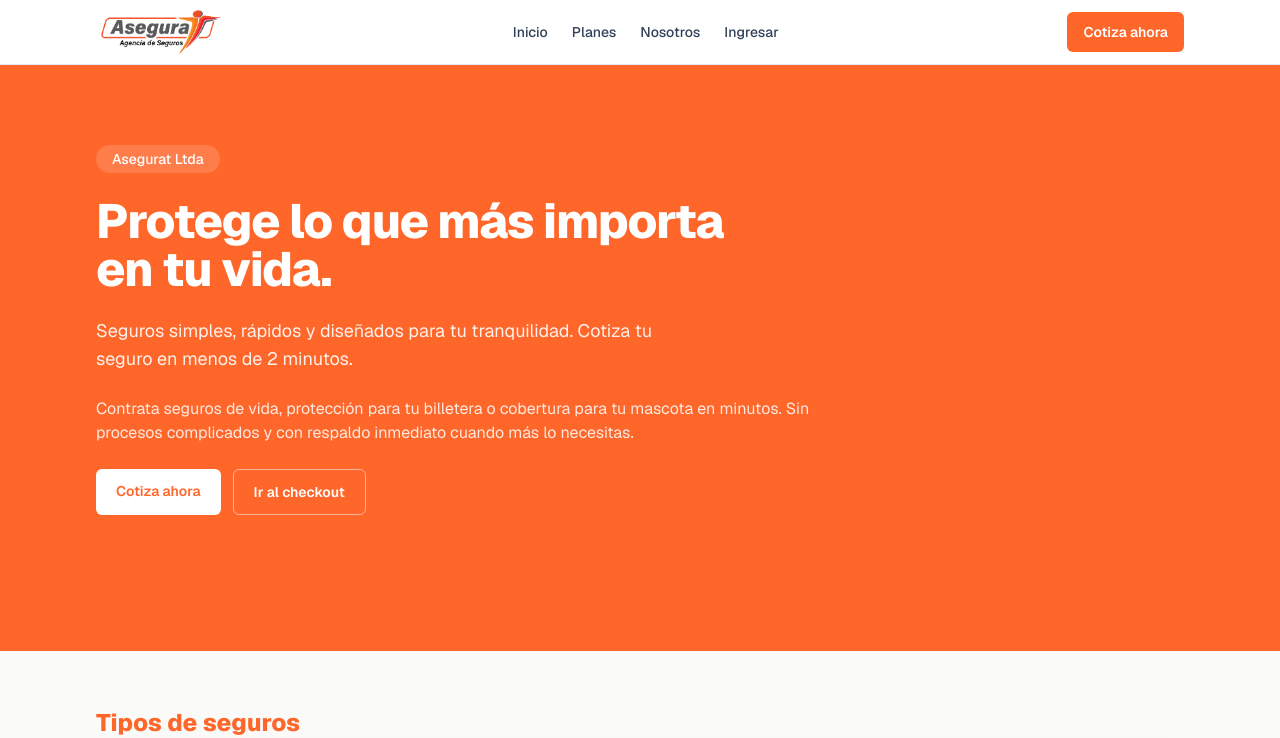
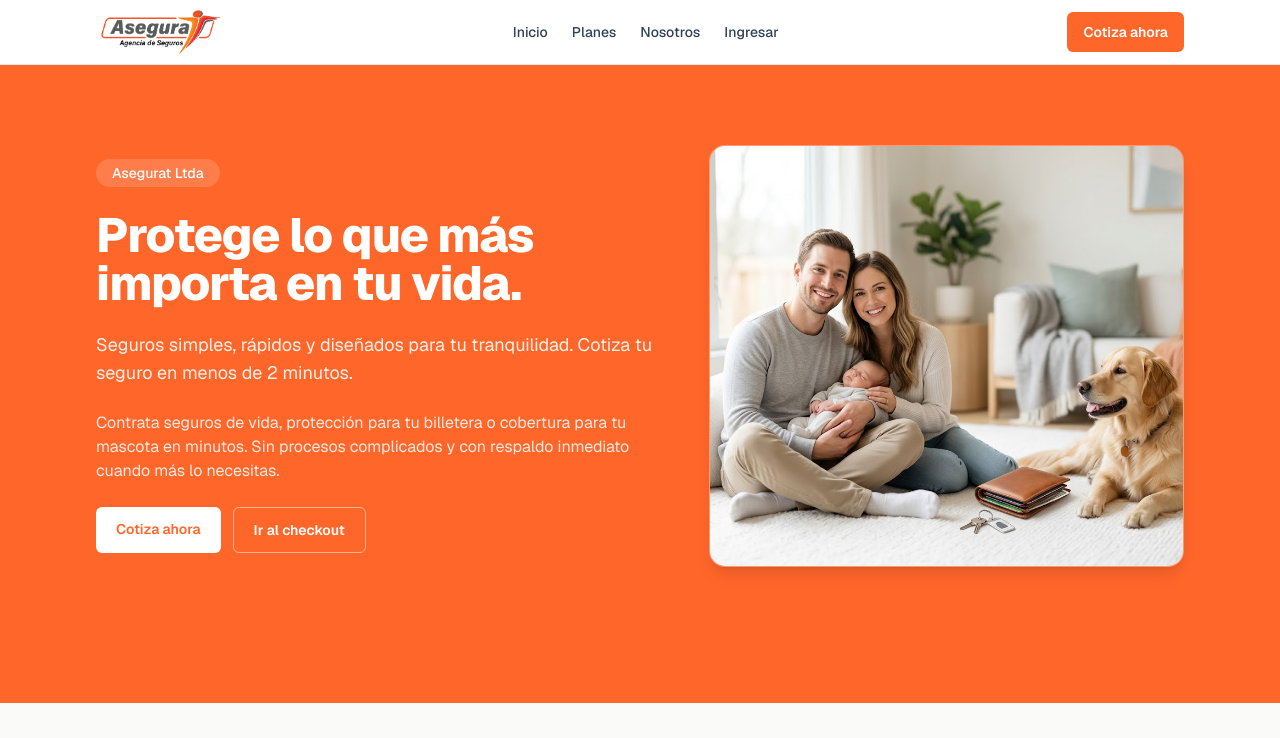
Before and after one commit to Kiuvos/InsuranceCompanyPrototype, a Next.js app: page / in a window 1280 px wide. Shown: the top 738 px of the page. Built offline with nearby package versions, Linux system fonts and the light colour scheme; grey boxes are pictures that could not be loaded.

Commit message:
feat(home): enhance layout and add main promotional banner

```diff
--- a/app/page.tsx
+++ b/app/page.tsx
@@ -160,7 +160,8 @@ export default function Home() {
   return (
     <main>
       <section className="bg-brand text-white pb-14">
-        <div className="mx-auto flex max-w-6xl flex-col gap-6 px-4 py-20 sm:px-6 lg:px-8">
+        <div className="mx-auto grid max-w-6xl gap-8 px-4 py-20 sm:px-6 lg:grid-cols-[1.1fr_0.9fr] lg:items-center lg:px-8">
+          <div className="flex flex-col gap-6">
             <p className="w-fit rounded-full bg-white/15 px-4 py-1 text-sm font-medium">
               Asegurat Ltda
             </p>
@@ -168,13 +169,13 @@ export default function Home() {
               Protege lo que más importa en tu vida.
             </h1>
             <p className="max-w-xl text-lg text-white/90">
-            Seguros simples, rápidos y diseñados para tu tranquilidad. Cotiza tu
-            seguro en menos de 2 minutos.
+              Seguros simples, rápidos y diseñados para tu tranquilidad. Cotiza
+              tu seguro en menos de 2 minutos.
             </p>
             <p className="max-w-3xl text-base text-white/85">
               Contrata seguros de vida, protección para tu billetera o cobertura
-            para tu mascota en minutos. Sin procesos complicados y con respaldo
-            inmediato cuando más lo necesitas.
+              para tu mascota en minutos. Sin procesos complicados y con
+              respaldo inmediato cuando más lo necesitas.
             </p>
             <div className="flex flex-wrap gap-3">
               <Link
@@ -189,6 +190,16 @@ export default function Home() {
               >
                 Ir al checkout
               </Link>
+            </div>
+          </div>
+
+          <div className="overflow-hidden rounded-2xl border border-white/25 bg-white/10 shadow-lg backdrop-blur-sm">
+            <img
+              src="/landing/banner_principal.jpg"
+              alt="Familia protegida con seguros Asegurat"
+              className="h-64 w-full object-cover sm:h-80 lg:h-[420px]"
+              loading="lazy"
+            />
           </div>
         </div>
       </section>
```
Also changed, not shown: public/landing/banner_1.jpg (added), public/landing/banner_principal.jpg (added). Lines whose indentation alone changed are shown as unchanged.
